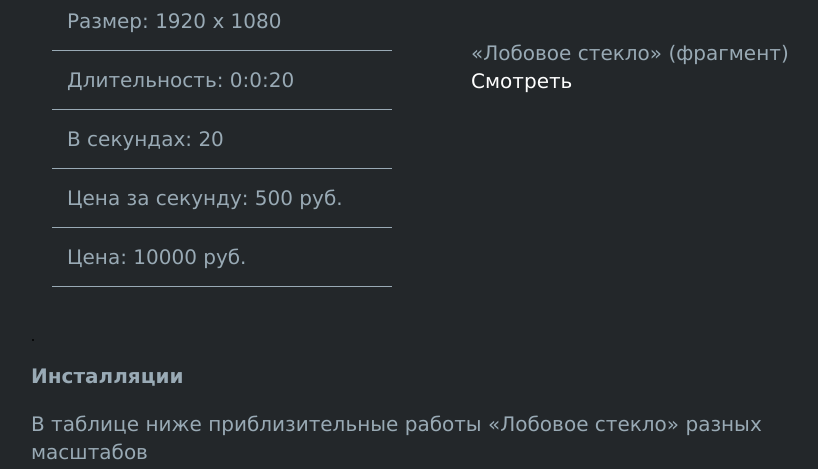
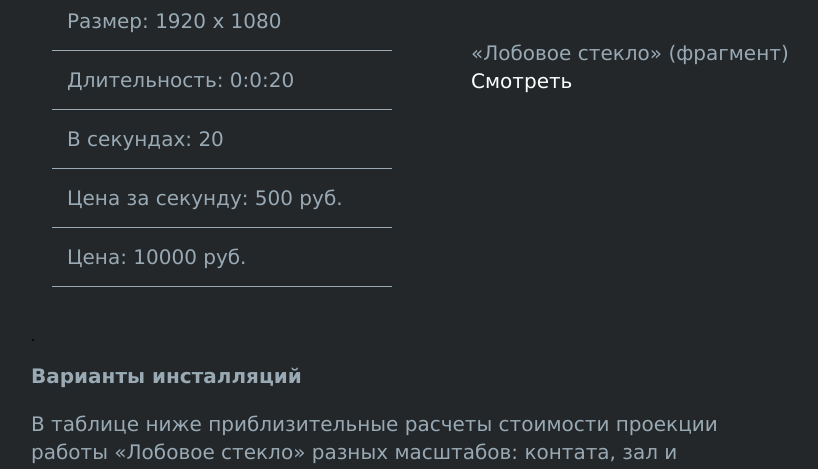
Before and after one commit to indexmod/my-works, a Jekyll site: the page built from lobovoe-steklo.md, in a window 1280 px wide, cut to the strip 245-714 px from the top of the page. Shown: the whole strip, without its empty margins (229-1047 px from the left). Built offline with Jekyll 4.4.1, drawn with Linux system fonts in a browser that asks for light colours; some of the changed text lies outside the part shown.

Commit message:
Таблица

```diff
--- a/_includes/top.html
+++ b/_includes/top.html
@@ -19,10 +19,10 @@
   </div>
 
 
-  <h2>Инсталляции</h2>
+  <h2>Варианты инсталляций</h2>
 
 
-  <p>В таблице ниже приблизительные работы «{{ page.title }}» разных масштабов</p>
+  <p>В таблице ниже приблизительные расчеты стоимости проекции работы «{{ page.title }}» разных масштабов: контата, зал и наружный фасад. Это устовные рассчеты и примеры.</p>
   <br>
   <br>
   <br>
```
Also changed, not shown: other parts of _includes/top.html (+7 -7 lines), 1 other file.
